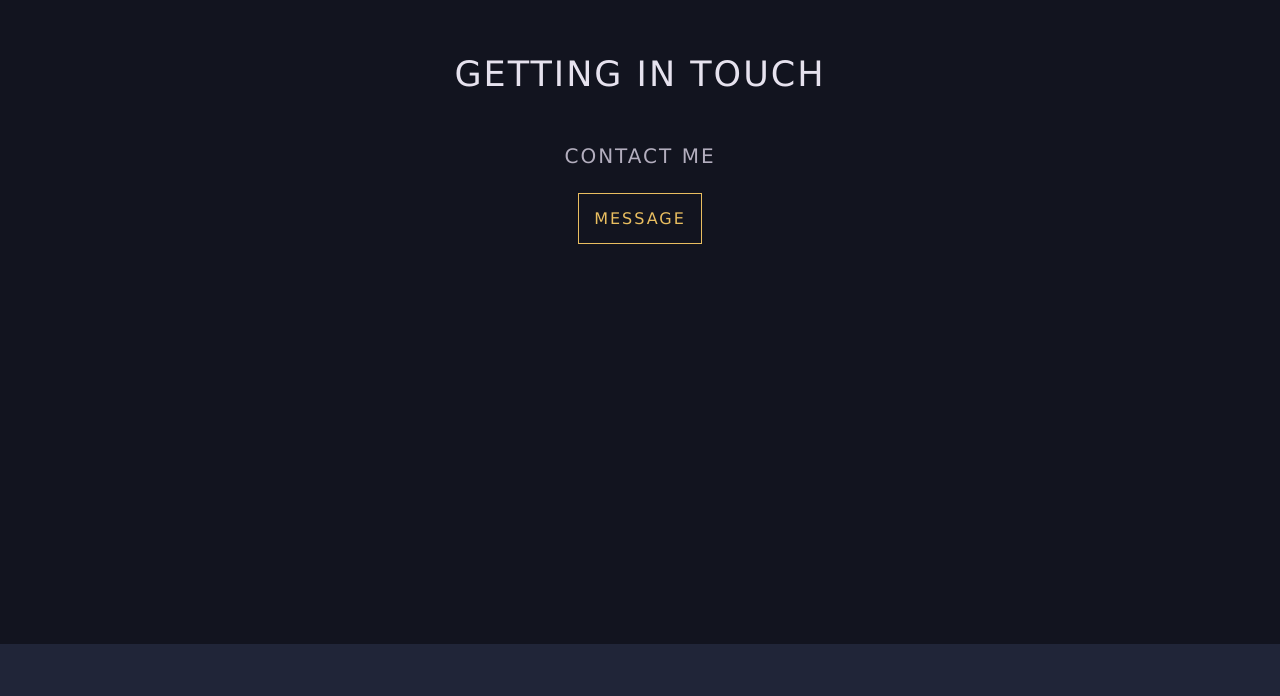
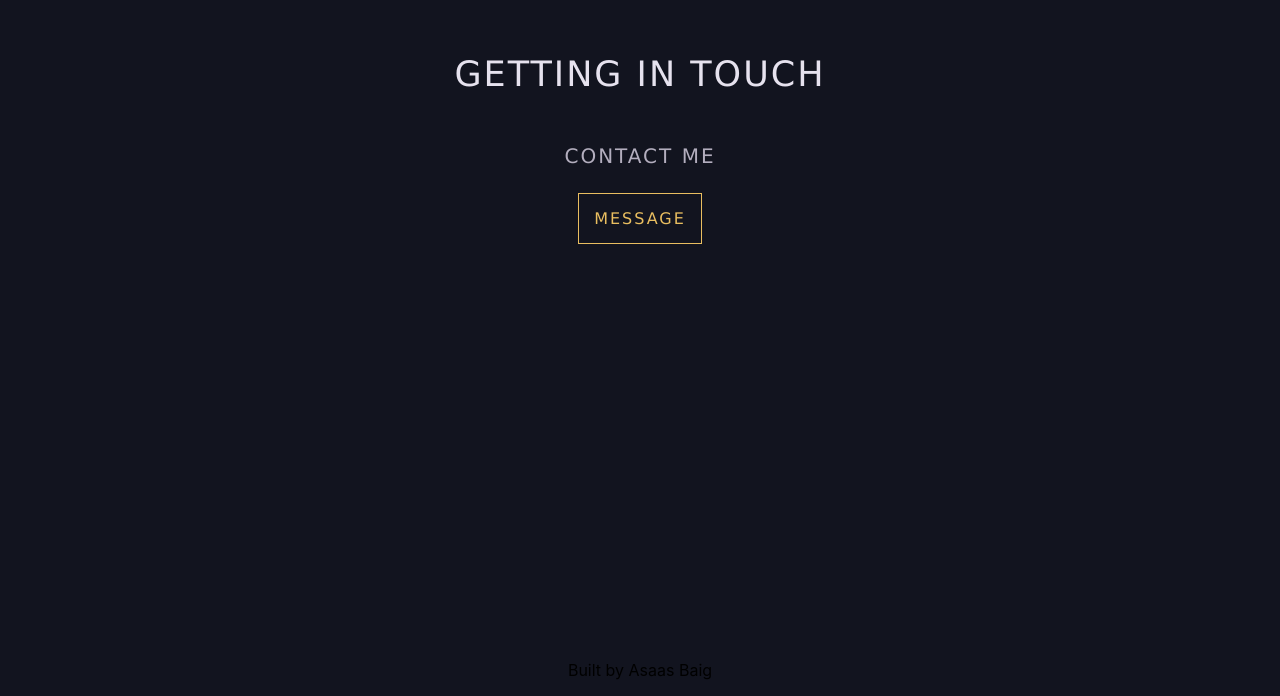
Before and after one commit to cindered/portfolio, a React (Create React App) app: page / in a window 1280 px wide. Shown: the part 2356-3052 px from the top of the page. Before the commit the page ends 3000 px from the top, so only its background shows below. Built offline with nearby package versions, Linux system fonts and the light colour scheme.

Commit message:
Added footer component to app.js

```diff
--- a/src/App.js
+++ b/src/App.js
@@ -4,6 +4,7 @@ import About from './components/About.js';
 import Social from './components/Social.js';
 import Projects from './components/Projects.js';
 import Contact from './components/Contact.js';
+import Footer from './components/Footer.js';
 import './App.css';
 
 export default class App extends Component {
@@ -15,6 +16,7 @@ export default class App extends Component {
         <About/>
         <Projects/>
         <Contact/>
+        <Footer/>
         <Social/>
       </div>
     );
```
